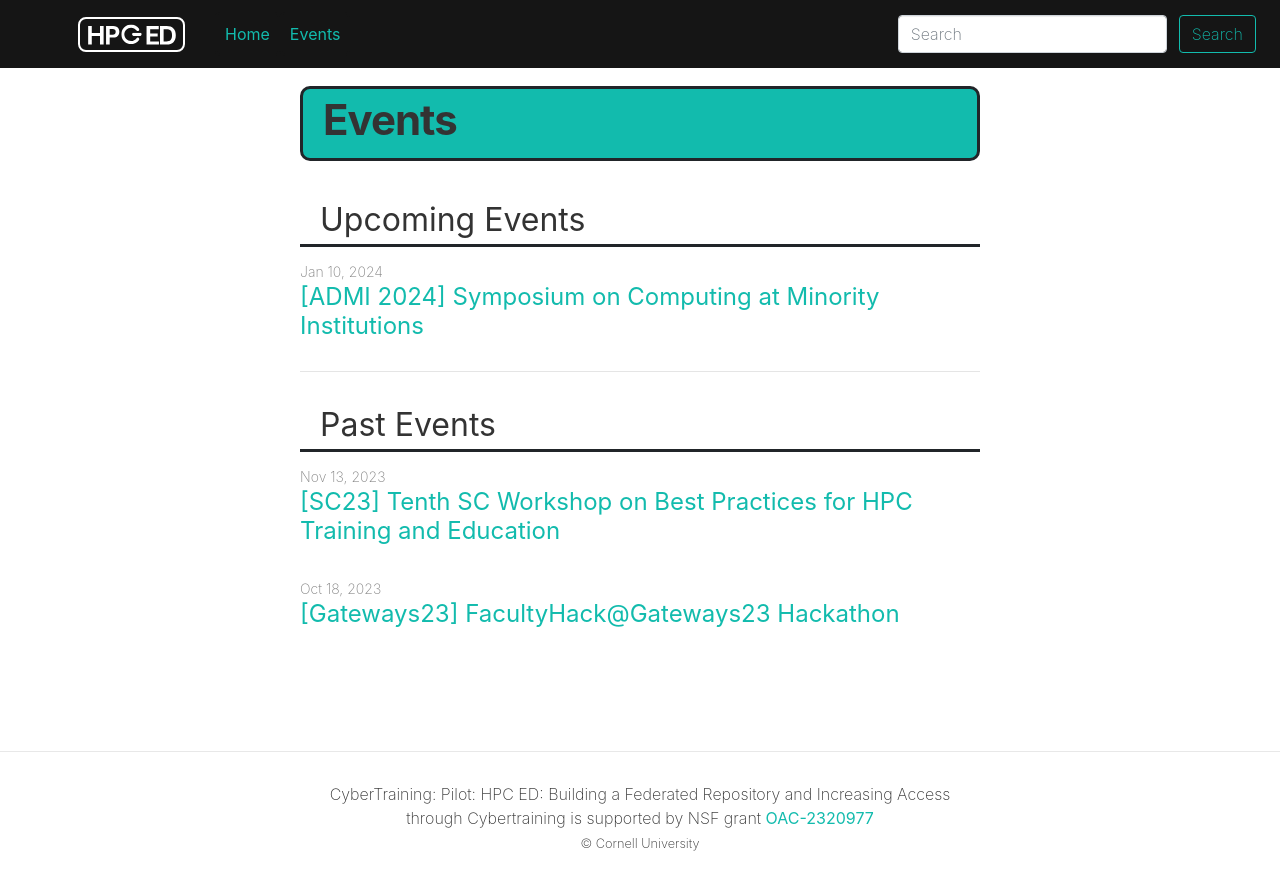
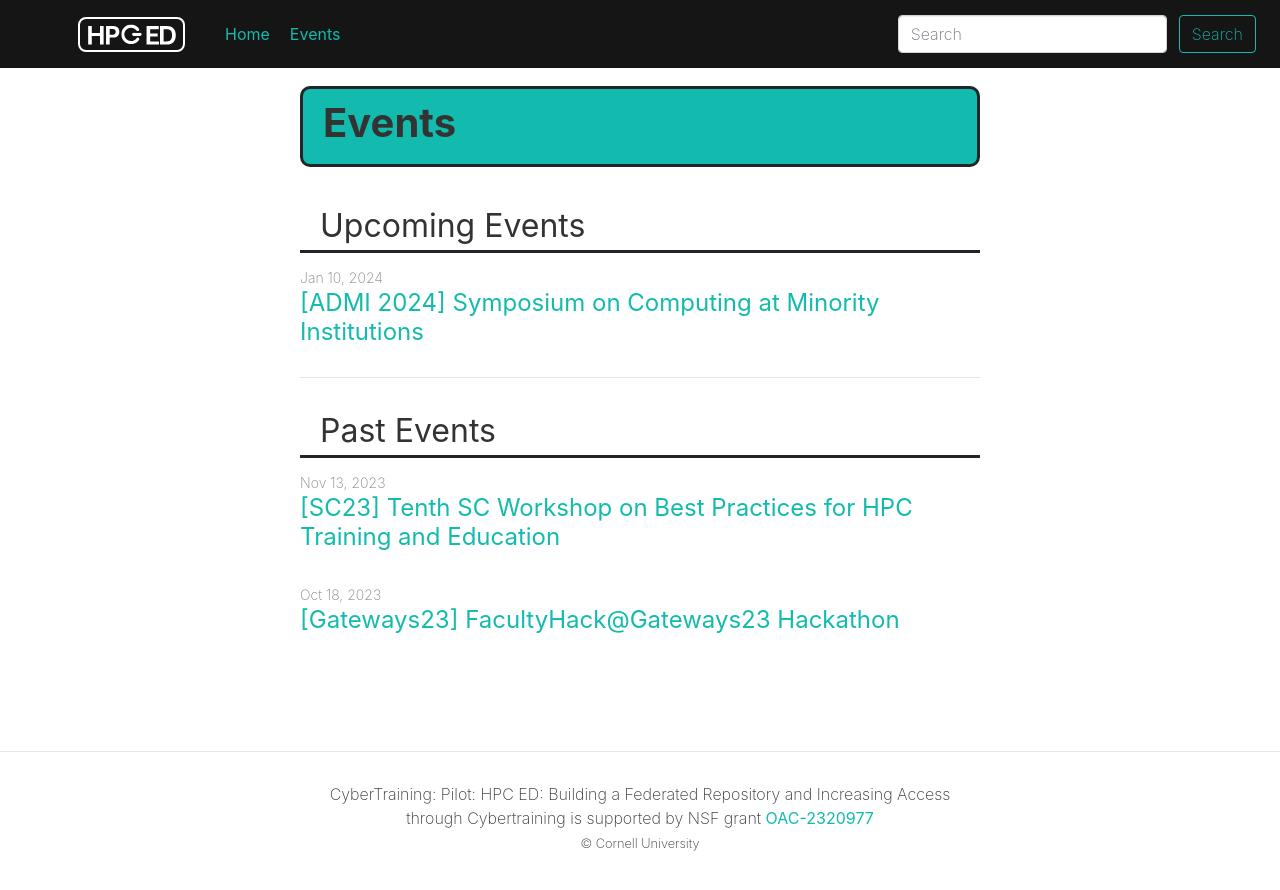
Before and after one commit to HPC-ED/HPC-ED.github.io, a Jekyll site: the page built from events.md, in a window 1280 px wide. Shown: the top 890 px of the page. Built offline with Jekyll 4.4.1, drawn with Linux system fonts in a browser that asks for light colours; nearby versions of some CDN libraries.

Commit message:
corrected header background color

```diff
--- a/_layouts/page.html
+++ b/_layouts/page.html
@@ -3,8 +3,8 @@
 ---
 <article class="post">
 
-  <header class="post-header">
-    <h1 class="post-title">{{ page.title | escape }}</h1>
+  <header class="page-header">
+    <h1 class="page-title">{{ page.title | escape }}</h1>
   </header>
 
   <div class="post-content">
--- a/_sass/minima/_layout.scss
+++ b/_sass/minima/_layout.scss
@@ -180,8 +180,22 @@
   flex: 1;
 }
 
+.page-header {
+  margin-bottom: $spacing-unit;
+  background-color: #12bbad;
+  padding: 10px 5px 5px 20px;
+  border-radius: 10px;
+  border: 3px solid #212529;
+}
+
+h1.page-title {
+  font-weight: bold;
+
+}
+
 .page-heading {
   @include relative-font-size(2);
+
 }
 
 .post-list-heading {
@@ -217,11 +231,12 @@
  */
 .post-header {
   margin-bottom: $spacing-unit;
+  /*
   background-color: #12bbad;
   padding: 10px 5px 5px 20px;
   border-radius: 10px;
   border: 3px solid #212529;
-
+  */
 
 }
 
```
